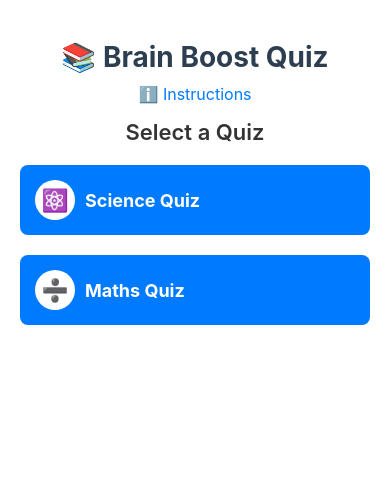
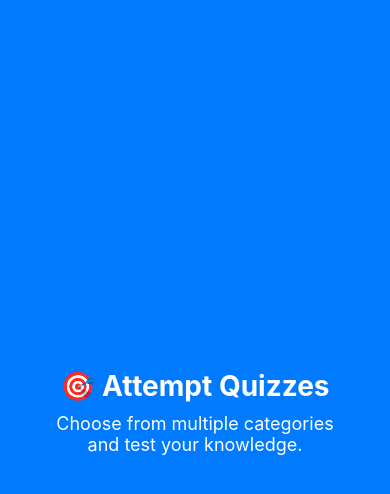
Before and after one commit to puneet21rathi/quiz-app-react-native, a React Native app: screen /OnboardingScreen in a window 390 px wide. Shown: the top 494 px of the page. Built offline with nearby package versions, Linux system fonts and the light colour scheme.

Commit message:
🎉 22 June: Added onboarding slider for first-time users

```diff
--- a/App.tsx
+++ b/App.tsx
@@ -5,7 +5,7 @@ import HomeScreen from "./src/screens/HomeScreen";
 import QuizScreen from "./src/screens/QuizScreen";
 import ResultScreen from "./src/screens/ResultScreen";
 import SplashScreen from "./src/screens/SplashScreen";
-
+import OnboardingScreen from "./src/screens/OnboardingScreen";
 
 const Stack = createStackNavigator();
 
@@ -14,6 +14,7 @@ const App = () => {
     <NavigationContainer>
   <Stack.Navigator initialRouteName="SplashScreen" screenOptions={{ headerShown: false }}>
     <Stack.Screen name="SplashScreen" component={SplashScreen} />
+    <Stack.Screen name="OnboardingScreen" component={OnboardingScreen} />
     <Stack.Screen name="HomeScreen" component={HomeScreen} />
     <Stack.Screen name="QuizScreen" component={QuizScreen} options={{ gestureEnabled: false }} />
     <Stack.Screen name="ResultScreen" component={ResultScreen} options={{ gestureEnabled: false }} />
--- a/package.json
+++ b/package.json
@@ -10,6 +10,7 @@
     "test": "jest"
   },
   "dependencies": {
+    "@react-native-async-storage/async-storage": "^2.2.0",
     "@react-navigation/native": "^7.0.19",
     "@react-navigation/stack": "^7.2.3",
     "react": "19.0.0",
--- /dev/null
+++ b/src/screens/OnboardingScreen.js
@@ -0,0 +1,80 @@
+import React from "react";
+import { View, Text, StyleSheet, Dimensions, TouchableOpacity, ScrollView } from "react-native";
+
+const { width } = Dimensions.get("window");
+
+const slides = [
+  {
+    title: "🎯 Attempt Quizzes",
+    description: "Choose from multiple categories and test your knowledge.",
+    backgroundColor: "#007bff",
+  },
+  {
+    title: "📊 Track Your Score",
+    description: "Get instant feedback and see your performance.",
+    backgroundColor: "#28a745",
+  },
+  {
+    title: "📤 Share with Friends",
+    description: "Challenge your friends and share your results easily.",
+    backgroundColor: "#ffc107",
+  },
+];
+
+const OnboardingScreen = ({ navigation }) => {
+  return (
+    <ScrollView horizontal pagingEnabled showsHorizontalScrollIndicator={false}>
+      {slides.map((item, index) => (
+        <View key={index} style={[styles.slide, { backgroundColor: item.backgroundColor }]}>
+          <Text style={styles.title}>{item.title}</Text>
+          <Text style={styles.description}>{item.description}</Text>
+
+          {index === slides.length - 1 && (
+            <TouchableOpacity
+              style={styles.button}
+              onPress={() => navigation.replace("HomeScreen")}
+            >
+              <Text style={styles.buttonText}>Get Started →</Text>
+            </TouchableOpacity>
+          )}
+        </View>
+      ))}
+    </ScrollView>
+  );
+};
+
+const styles = StyleSheet.create({
+  slide: {
+    width,
+    flex: 1,
+    justifyContent: "center",
+    alignItems: "center",
+    padding: 40,
+  },
+  title: {
+    fontSize: 28,
+    fontWeight: "bold",
+    color: "#fff",
+    textAlign: "center",
+    marginBottom: 10,
+  },
+  description: {
+    fontSize: 18,
+    color: "#fff",
+    textAlign: "center",
+    marginBottom: 20,
+  },
+  button: {
+    backgroundColor: "#fff",
+    paddingVertical: 10,
+    paddingHorizontal: 25,
+    borderRadius: 5,
+  },
+  buttonText: {
+    color: "#333",
+    fontSize: 16,
+    fontWeight: "bold",
+  },
+});
+
+export default OnboardingScreen;
--- a/src/screens/SplashScreen.js
+++ b/src/screens/SplashScreen.js
@@ -1,19 +1,32 @@
-import React, { useEffect } from "react";
+import React, { useEffect, useState } from "react";
 import { View, Text, StyleSheet, ActivityIndicator } from "react-native";
+import AsyncStorage from "@react-native-async-storage/async-storage";
 
 const SplashScreen = ({ navigation }) => {
+  const [loading, setLoading] = useState(true);
+
   useEffect(() => {
-    const timer = setTimeout(() => {
-      navigation.replace("HomeScreen");
-    }, 2000); // 2 seconds delay
+    const checkFirstLaunch = async () => {
+      const hasLaunched = await AsyncStorage.getItem("hasLaunched");
 
-    return () => clearTimeout(timer);
+      setTimeout(() => {
+        if (hasLaunched === null) {
+          AsyncStorage.setItem("hasLaunched", "true");
+          navigation.replace("OnboardingScreen");
+        } else {
+          navigation.replace("HomeScreen");
+        }
+        setLoading(false);
+      }, 2000);
+    };
+
+    checkFirstLaunch();
   }, []);
 
   return (
     <View style={styles.container}>
       <Text style={styles.title}>🎯 Quiz Game</Text>
-      <ActivityIndicator size="large" color="#007bff" style={{ marginTop: 20 }} />
+      {loading && <ActivityIndicator size="large" color="#007bff" style={{ marginTop: 20 }} />}
     </View>
   );
 };
```
Also changed, not shown: 1 other file (tests, documents, lock files or other folders).
